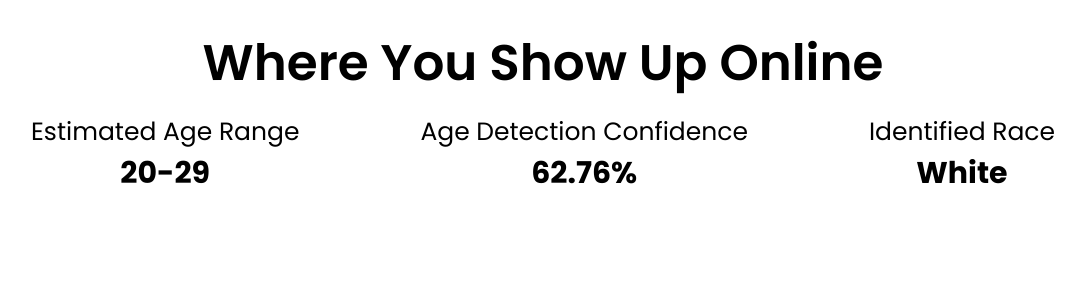
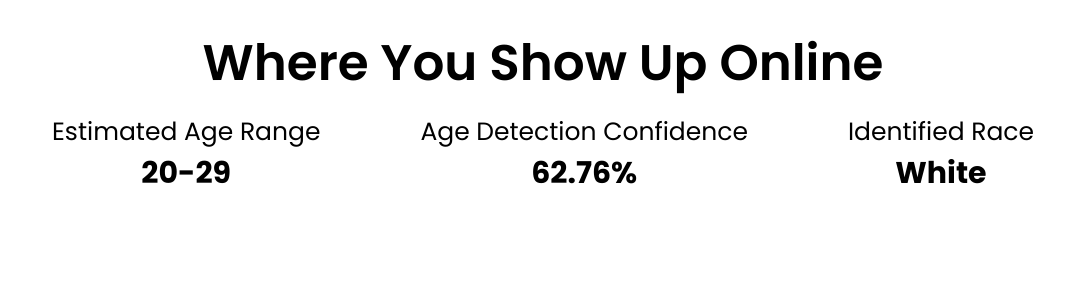
Before and after one commit to harrydnewman/Capstone, a React (Vite) app in the folder frontend/: page /online in a window 1280 px wide. Shown: the top 300 px of the page, without its empty margins (97-1182 px from the left). Built offline with nearby package versions, Linux system fonts and the light colour scheme.

Commit message:
starting online

```diff
--- a/frontend/src/styles/Online.module.css
+++ b/frontend/src/styles/Online.module.css
@@ -1,18 +1,18 @@
 .main {
   min-height: 100vh;
+  width: 100%;
   display: flex;
   flex-direction: column;
-  width: 100%;
   align-items: center;
 }
 
 .pageTitle {
+  width: 100%;
   padding-top: 2%;
   opacity: 0;
   animation: fadeInUp 0.8s ease forwards;
   animation-delay: 0.2s;
-  width: 100%;
-  /* background-color: purple; */
+  text-align: center;
 }
 
 .pageTitle h1 {
@@ -22,15 +22,13 @@
 }
 
 .lastPageResults {
+  width: 100%;
+  margin-top: 1%;
+  padding: 0 10%;
   display: flex;
-  width: 100%;
-  flex-direction: row;
+  justify-content: center;
+  gap: 100px;
   align-items: center;
-  justify-content: space-between;
-  padding-left: 10%;
-  padding-right: 10%;
-  margin-top: 1%;
-  /* background-color: pink; */
 }
 
 .lastPageResultsSection {
@@ -56,10 +54,12 @@
 
 .dataHeader {
   font-size: 25px;
+  text-align: center;
 }
 
 .dataText {
   font-size: 30px;
+  text-align: center;
 }
 
 @keyframes fadeInUp {
```
